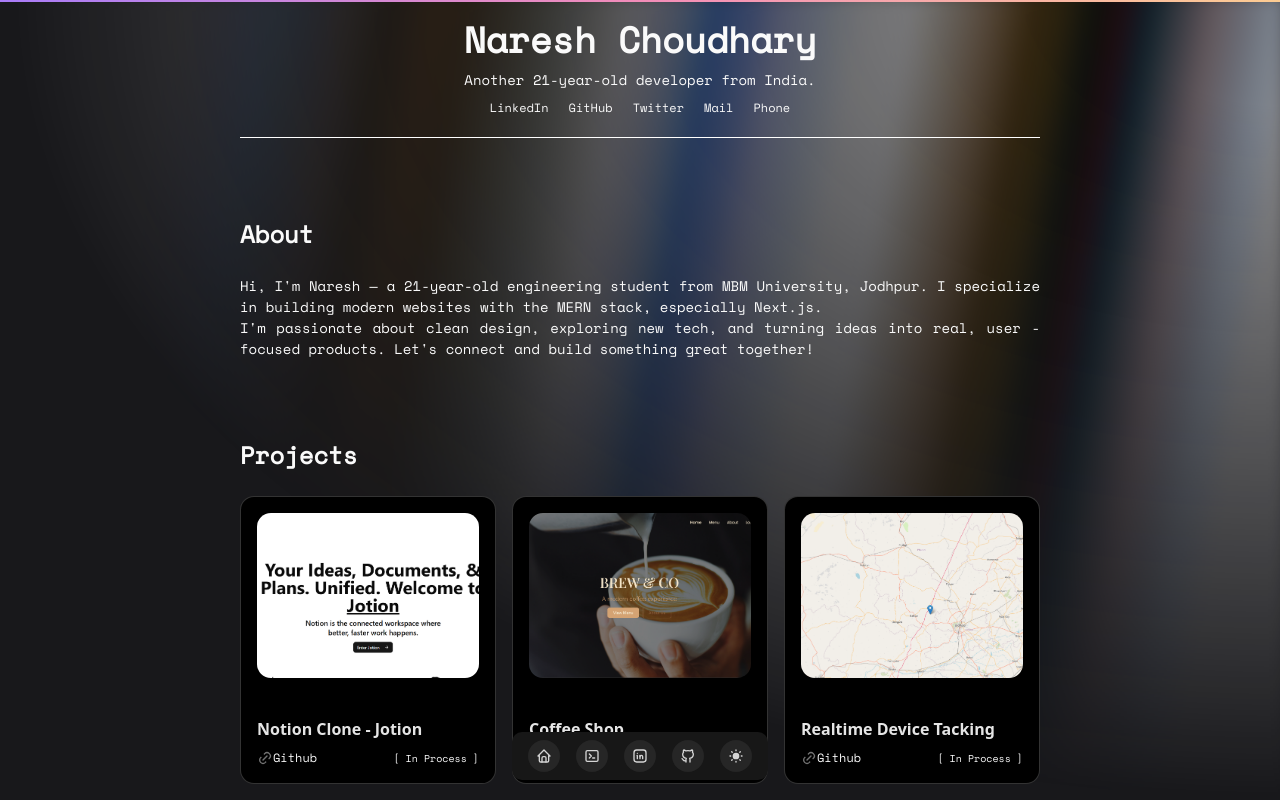
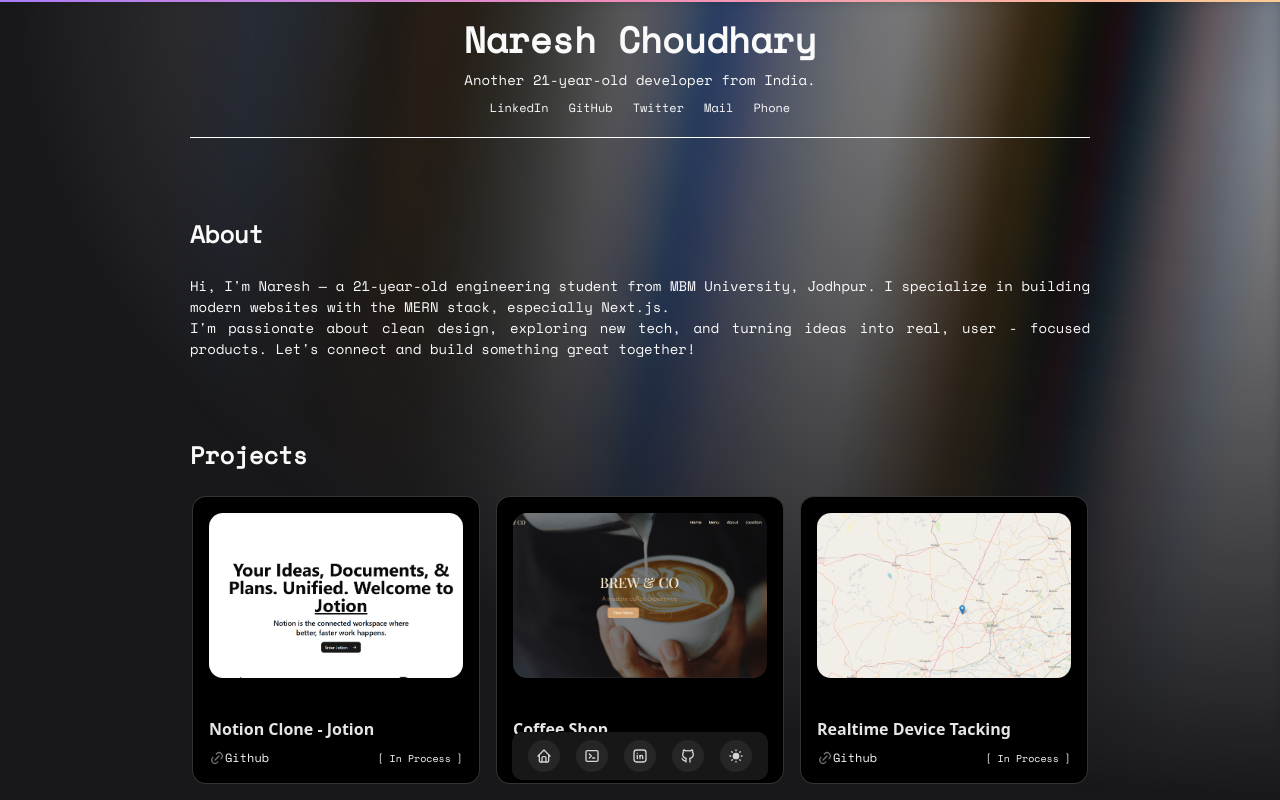
Before and after one commit to nareshchoudharyy/portfolio, a Next.js app: page / in a window 1280 px wide. Shown: the top 800 px of the page. Built offline with nearby package versions, Linux system fonts and the light colour scheme.

Commit message:
deployment of portfolio website

```diff
--- a/app/layout.jsx
+++ b/app/layout.jsx
@@ -33,7 +33,7 @@ export default function RootLayout({ children }) {
         <ThemeProvider>
           <ScrollProgress />
           <AuroraBg />
-          <div className="relative w-full md:w-[800px] mx-auto">
+          <div className="relative w-full md:w-[900px] mx-auto">
             {children}
             <Navigation />
           </div>
```
